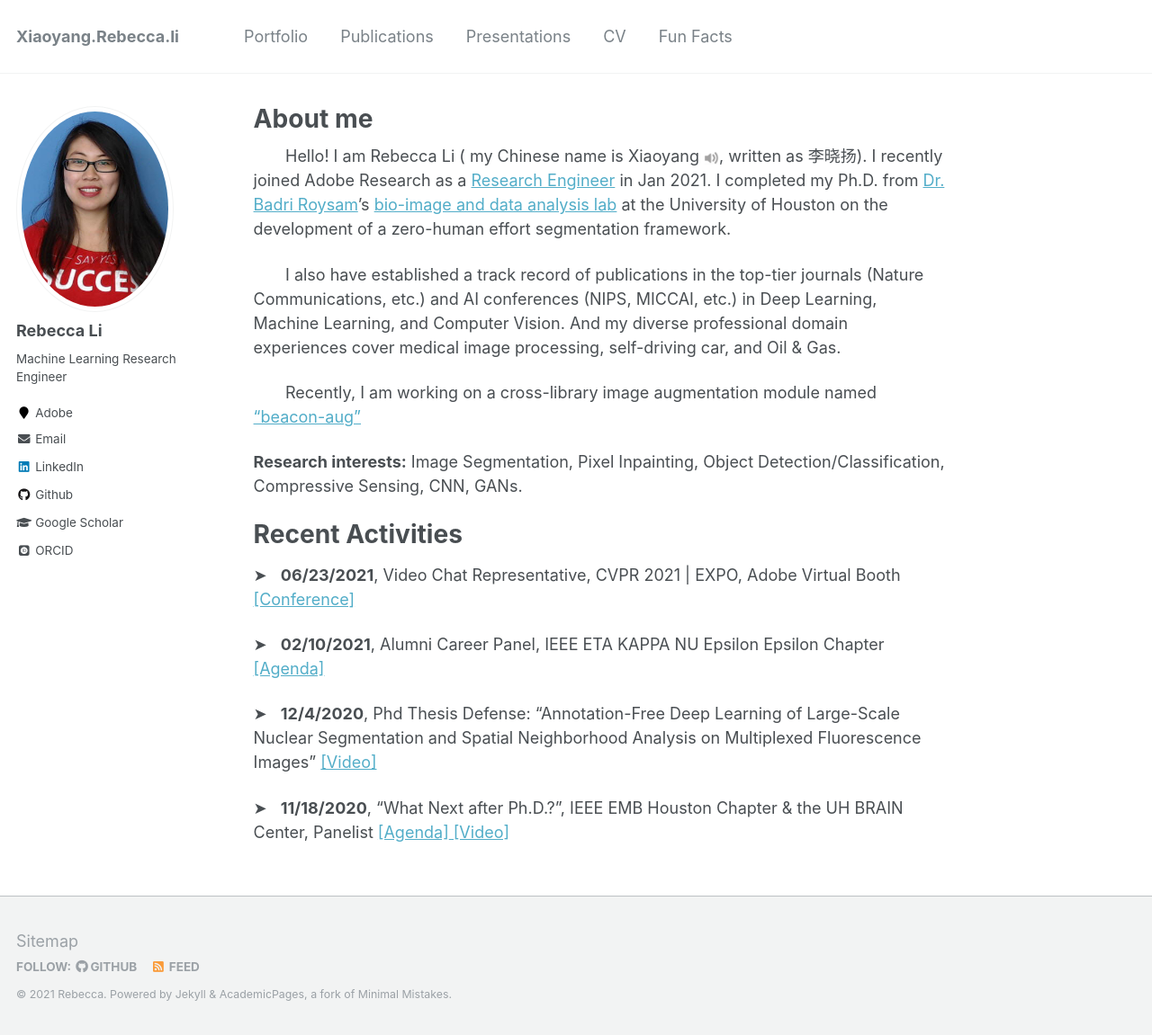
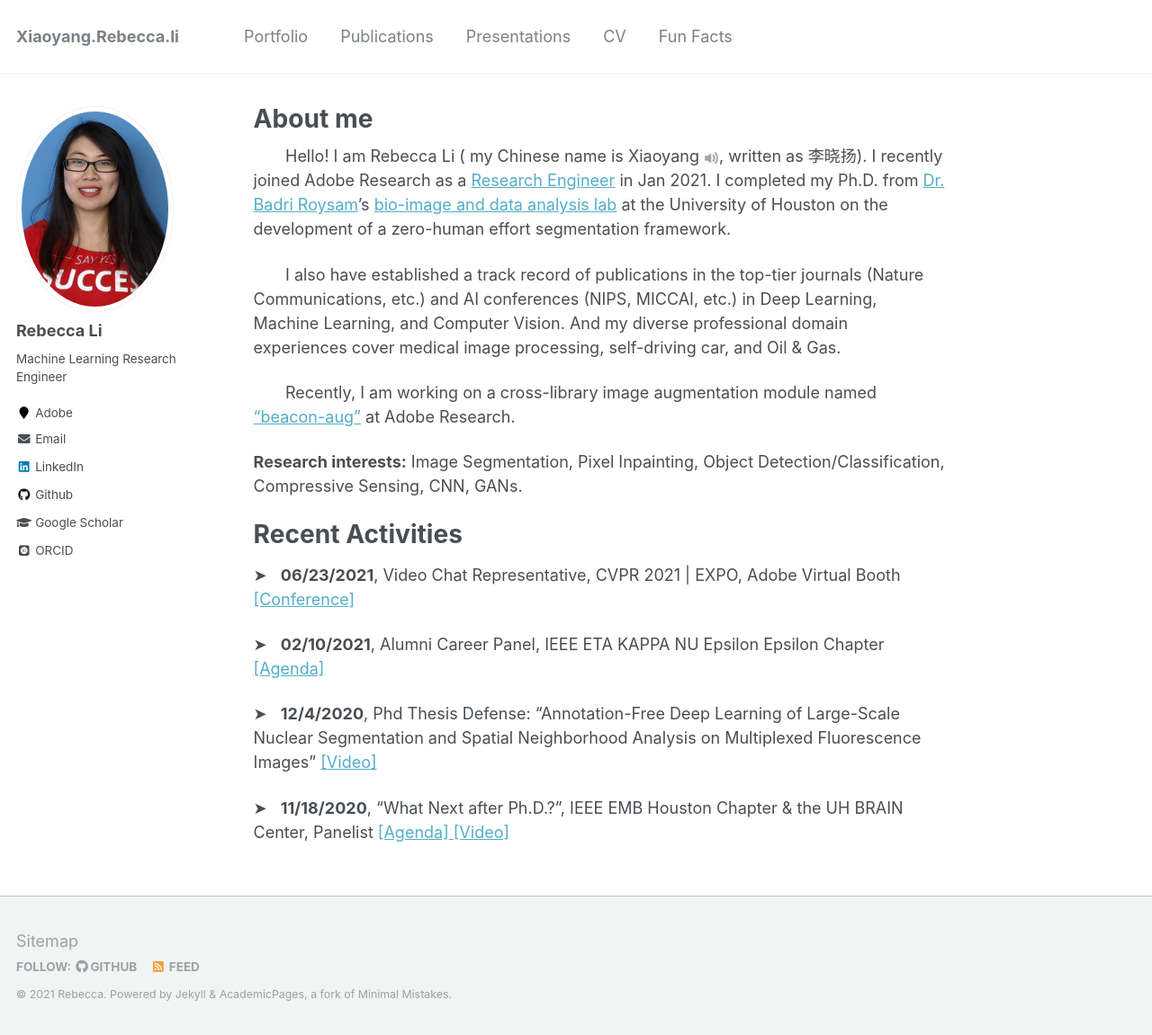
Before and after one commit to Xiaoyang-Rebecca/xiaoyang-rebecca.github.io, a Jekyll site: the page built from _pages/about.md, in a window 1280 px wide and 1151 px high. Shown: the whole window at 90% size. Built offline with Jekyll 4.4.1, drawn with Linux system fonts in a browser that asks for light colours; some web fonts are replaced.

Commit message:
Update about.md

```diff
--- a/_pages/about.md
+++ b/_pages/about.md
@@ -25,7 +25,7 @@
 
 &nbsp;&nbsp;&nbsp;&nbsp;&nbsp;&nbsp; I also have established a track record of publications in the top-tier journals (Nature Communications, etc.) and AI conferences (NIPS, MICCAI, etc.) in Deep Learning, Machine Learning, and Computer Vision. And my diverse professional domain experiences cover medical image processing, self-driving car, and Oil & Gas.
 
-&nbsp;&nbsp;&nbsp;&nbsp;&nbsp;&nbsp; Recently, I am working on a cross-library image augmentation module named ["beacon-aug"](https://adobe-research.github.io/beacon-aug/)
+&nbsp;&nbsp;&nbsp;&nbsp;&nbsp;&nbsp; Recently, I am working on a cross-library image augmentation module named ["beacon-aug"](https://adobe-research.github.io/beacon-aug/) at Adobe Research.
 
 **Research interests:** Image Segmentation, Pixel Inpainting, Object Detection/Classification, Compressive Sensing, CNN, GANs.
 
```
